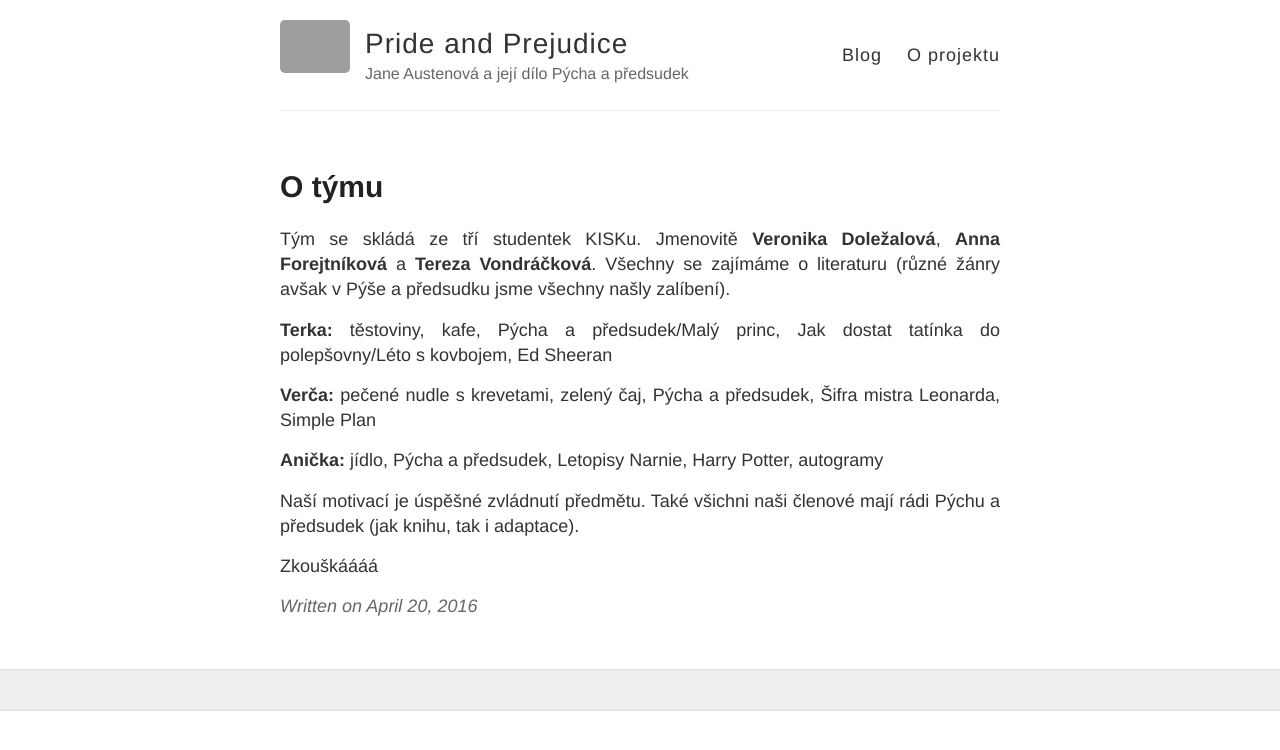
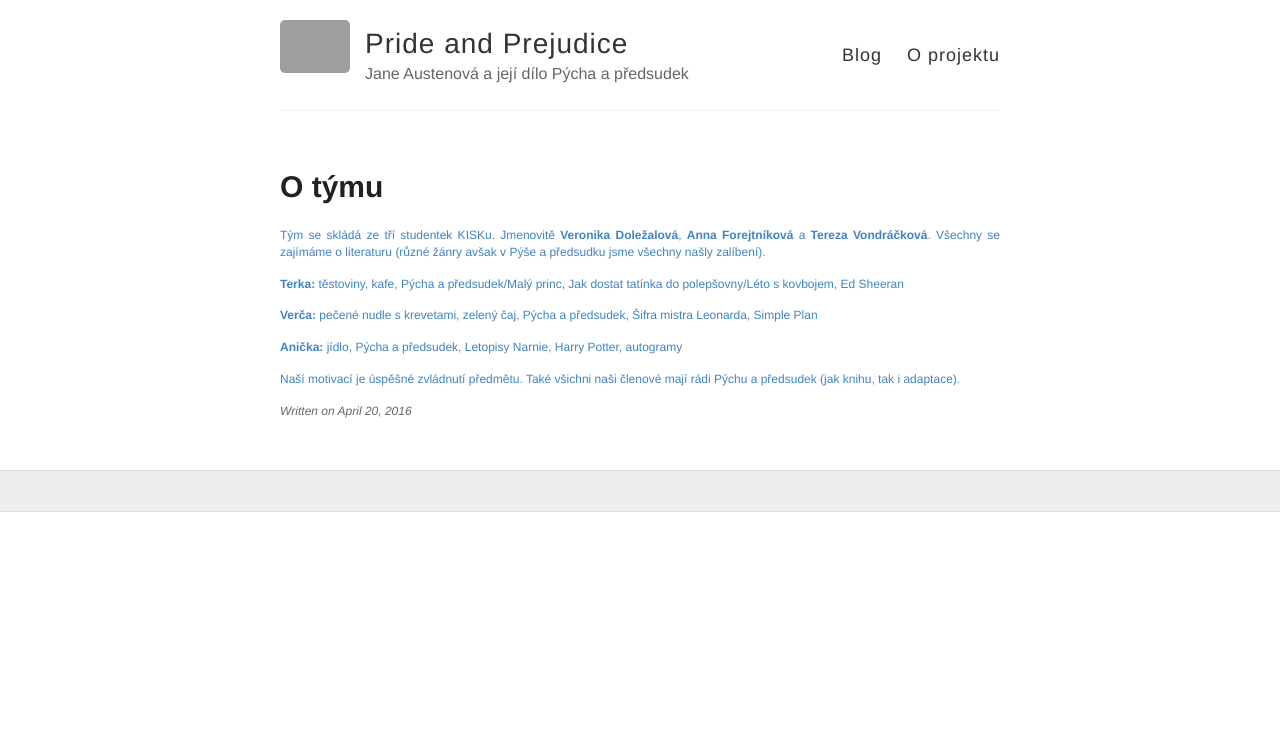
Before and after one commit to JaneAusten-PP/janeausten-pp.github.io, a Jekyll site: the page built from _posts/2016-4-20-o-tymu.md, in a window 1280 px wide. Shown: the top 750 px of the page. Built offline with Jekyll 4.4.1, drawn with Linux system fonts in a browser that asks for light colours; grey boxes are pictures that could not be loaded.

Commit message:
Změna1142
Zkouška funkčnosti

```diff
--- a/_posts/2016-4-20-o-tymu.md
+++ b/_posts/2016-4-20-o-tymu.md
@@ -16,5 +16,3 @@ Tým se skládá ze tří studentek KISKu. Jmenovitě **Veronika Doležalová**,
 **Anička:** jídlo, Pýcha a předsudek, Letopisy Narnie, Harry Potter, autogramy
 
 Naší motivací je úspěšné zvládnutí předmětu. Také všichni naši členové mají rádi Pýchu a předsudek (jak knihu, tak i adaptace).
-
-Zkouškáááá
--- a/style.scss
+++ b/style.scss
@@ -19,8 +19,8 @@ html {
 
 body {
 	background: $white;
-  font: 18px/1.4 $helvetica;
-  color: $darkGray;
+  font: 12px/1.4 $helvetica;
+  color: $blue;
 }
 
 .container {
```
